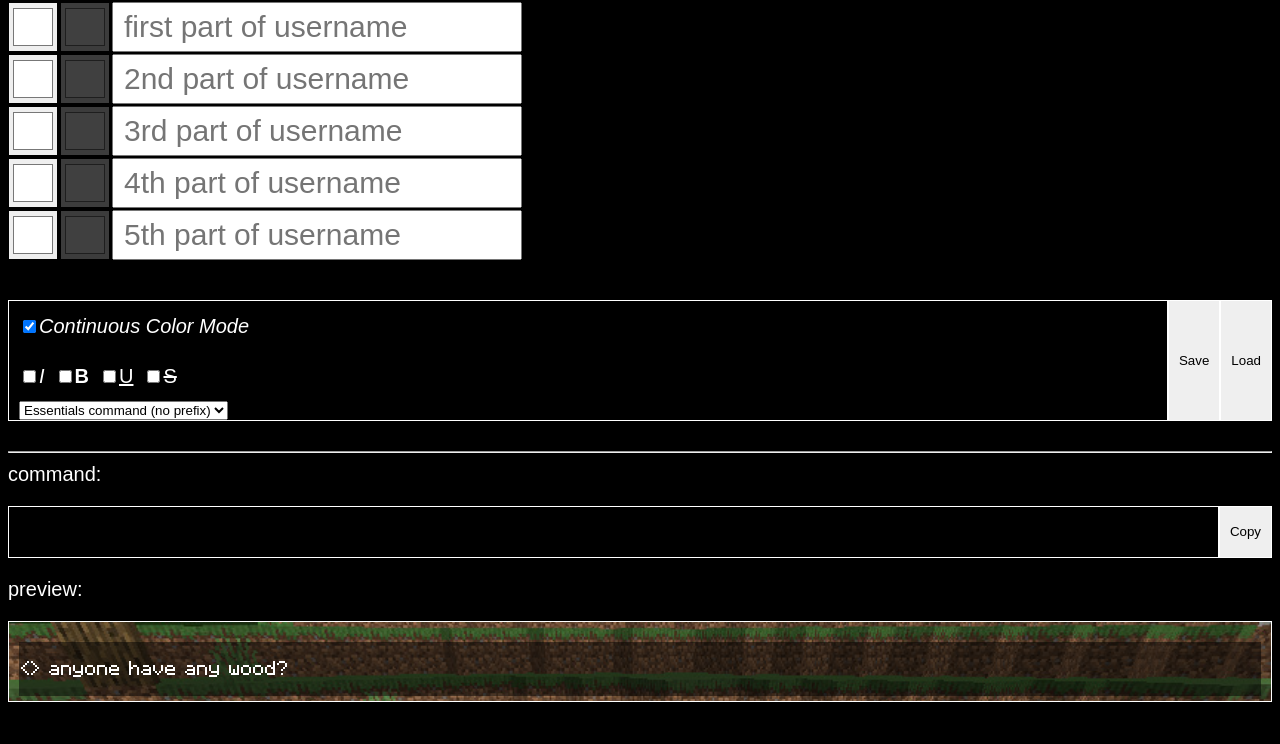
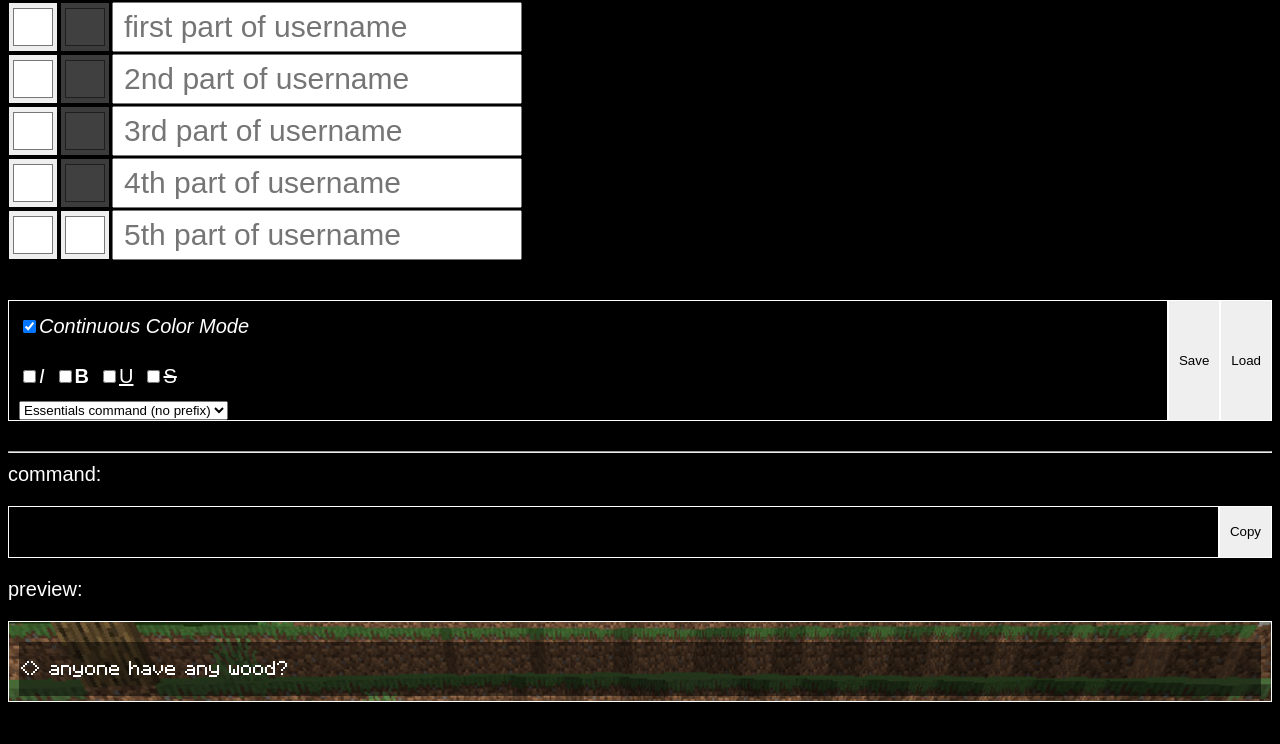
Before and after one commit to AztecMC/NickFade-Web, a plain HTML site: page index.html in a window 1280 px wide. Shown: the part 56-800 px from the top of the page. Drawn offline with Linux system fonts and the light colour scheme.

Commit message:
fix last box being disabled in continuous color mode

```diff
--- a/index.html
+++ b/index.html
@@ -1,8 +1,8 @@
 <html>
     <head>
         <title>Nick command fader</title>
-        <script src="script.js?v=2"></script>
-        <link rel="stylesheet" href="style.css?v=2">
+        <script src="script.js?v=3"></script>
+        <link rel="stylesheet" href="style.css?v=3">
     </head>
     <body>
         <!-- credits https://codepen.io/NShadeIV/pen/jOrJPpX -->
--- a/script.js
+++ b/script.js
@@ -57,7 +57,7 @@ class NickFade {
             let lastvalue = null;
             for(let i=boxes.length-1;i>=0;i--){
                 if(i%2===1){
-                    if(state){
+                    if(state && i!==(boxes.length-1)){
                         boxes[i].classList.add('disabled');
                         if(lastvalue!==null) boxes[i].value = lastvalue;
                     }
```
